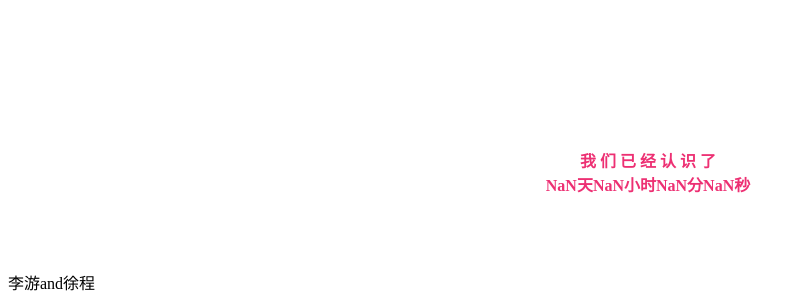
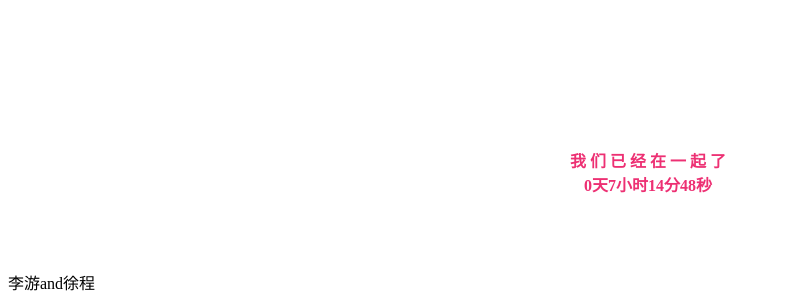
Before and after one commit to xucheng56/xucheng56.github.io, a plain HTML site: page index.html in a window 1280 px wide. Shown: the part 508-808 px from the top of the page, without its empty margins (0-805 px from the left). Drawn offline with Linux system fonts and the light colour scheme.

Commit message:
Create index.html

```diff
--- a/index.html
+++ b/index.html
@@ -115,14 +115,14 @@
 </div>
 <canvas class="canvas" width="1820" height="905"></canvas>
 <p class="text" style="color: #ed3073;">
-    我 们 已 经 认 识 了
+    我 们 已 经 在 一 起 了
     <br/>
     <span id="span_dt_dt"></span>
 </p>
 <script language="javascript">
     function show_date_time() {
         window.setTimeout("show_date_time()", 1000);
-        BirthDay = new Date("25/10/2022 18:00:00");//这个日期是可以修改的
+        BirthDay = new Date("10/25/2022 18:00:00");//这个日期是可以修改的
         today = new Date();
         timeold = (today.getTime() - BirthDay.getTime());
         sectimeold = timeold / 1000
```
